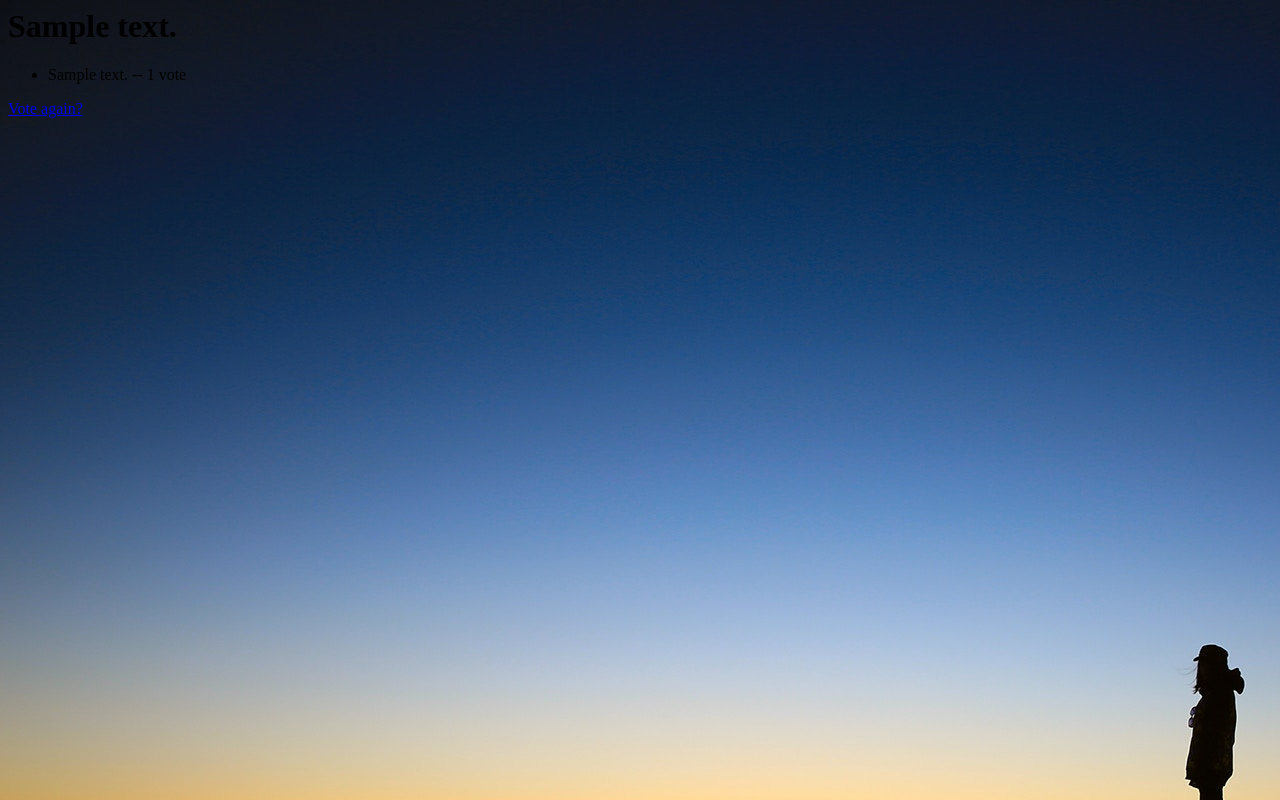
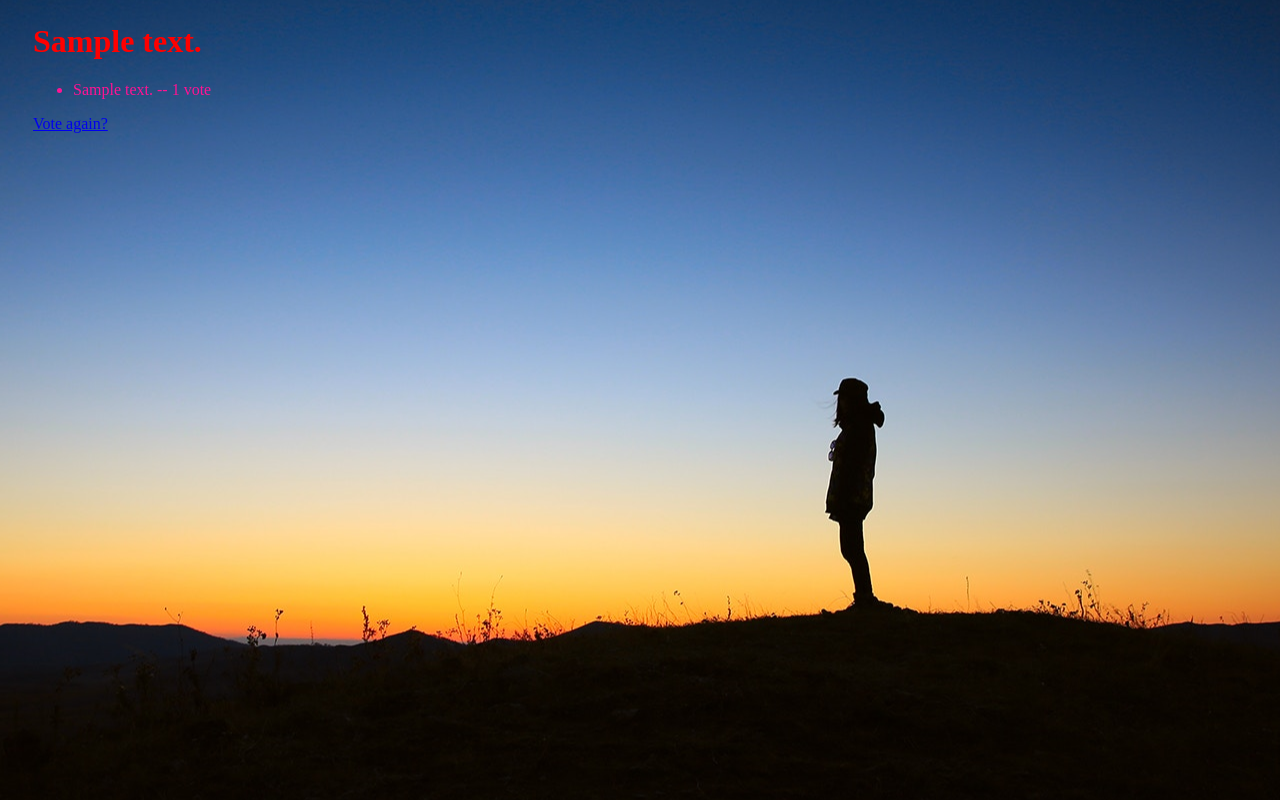
Before and after one commit to weileeAssassin/test2, a Django app: page /login/1/results/ in a window 1280 px wide. Run offline with Django 3.2, Linux system fonts and the light colour scheme; tables that the repository leaves empty hold one stand-in row (values such as "Sample post").

Commit message:
css样式更改成功

```diff
--- a/login/static/login/style.css
+++ b/login/static/login/style.css
@@ -1,9 +1,23 @@
 li a {
     color: green;
 }
-h1 a {
+li {
+    color: deeppink;
+}
+h1 {
     color: red;
 }
+
+label {
+    color: yellow;
+}
+
+input {
+    color: black;
+}
+
 body {
-    background: white url("images/1.jpg") no-repeat;
+    background: white url("images/1.jpg") no-repeat fixed center;
+    padding-left: 25px;
+    padding-top: 15px;
 }
--- a/templates/results.html
+++ b/templates/results.html
@@ -2,7 +2,7 @@
 
 <link rel="stylesheet" type="text/css" href="{% static 'login/style.css' %}">
 
-<h1>{{ question.question_text }}</h1>
+<h1><a>{{ question.question_text }}</a></h1>
 
 <ul>
 {% for choice in question.choice_set.all %}
```
Also changed, not shown: templates/index.html (+0 -11 lines).
